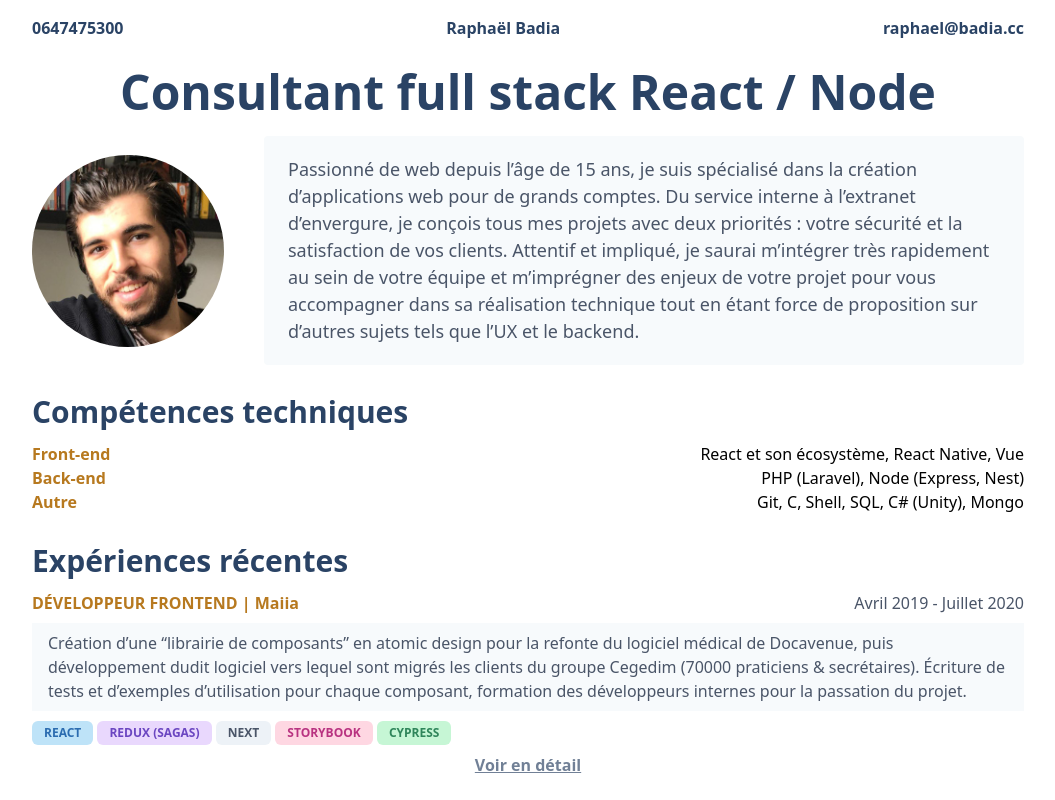
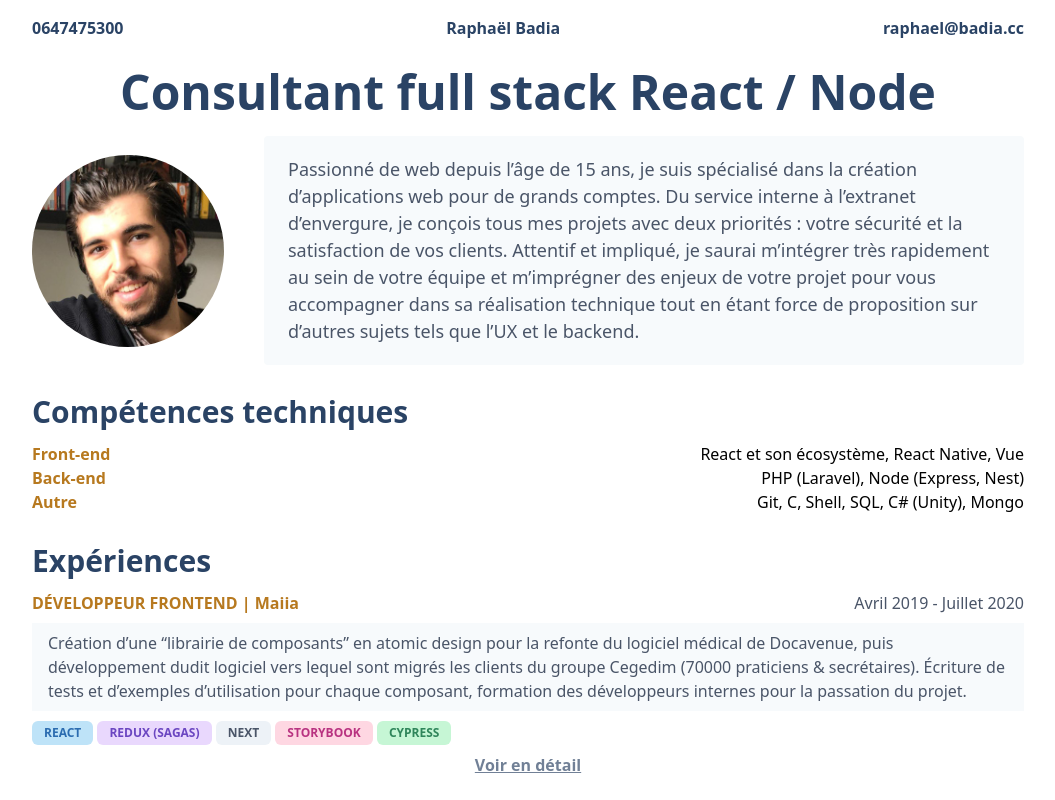
Before and after one commit to raphaelbadia/raphael.badia.cc, a Next.js app: page / in a window 1280 px wide. Shown: the top 800 px of the page, without its empty margins (112-1167 px from the left). Built offline with nearby package versions, Linux system fonts and the light colour scheme.

Commit message:
update experiencecard

```diff
--- a/components/ExperienceCard.js
+++ b/components/ExperienceCard.js
@@ -29,7 +29,7 @@ const ExperienceCard = (props) => {
 			>
 				<span className="print:hidden">Voir en détail</span>
 				<span className="hidden print:inline">
-					Plus de détails sur www.badia.cc
+					Visitez https://raphael.badia.cc pour une version enrichie de ce cv !
 				</span>
 			</div>
 		</div>
--- a/pages/index.js
+++ b/pages/index.js
@@ -102,7 +102,7 @@ export default function IndexPage() {
 				</section>
 
 				<section className="mt-6">
-					<h2 className="blue-title">Expériences récentes</h2>
+					<h2 className="blue-title">Expériences</h2>
 
 					<ExperienceCard
 						jobTitle="Développeur Frontend"
```
